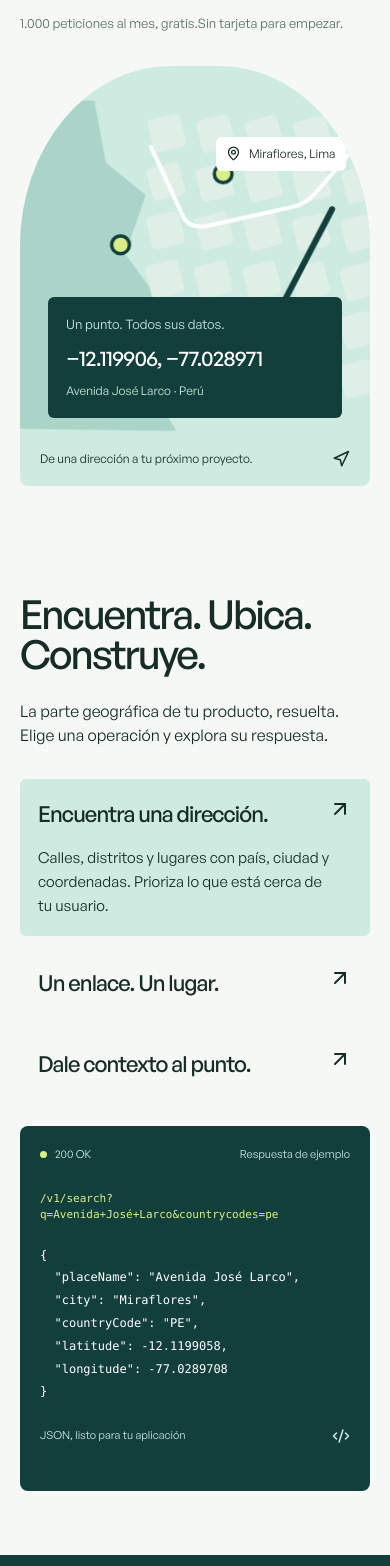
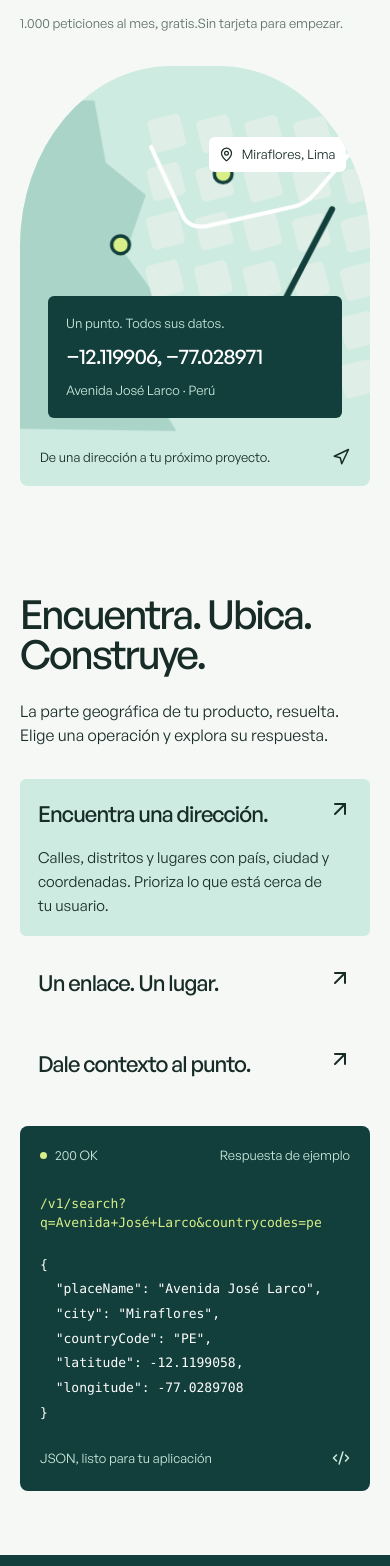
Before and after one commit to lucast1574/mapora, a React (Vite) app in the folder web/: page / in a window 390 px wide. Shown: the part 402-1968 px from the top of the page. Built offline with nearby package versions, Linux system fonts and the light colour scheme; no server answers.

Commit message:
Polish mobile typography and unlimited usage labels

```diff
--- a/web/src/Landing.jsx
+++ b/web/src/Landing.jsx
@@ -249,7 +249,7 @@ export default function Landing() {
               <span>
                 1.000 peticiones al mes, gratis.
                 <br />
-                Sin tarjeta para empezar.
+                 Sin tarjeta para empezar.
               </span>
             </div>
           </div>
--- a/web/src/landing.css
+++ b/web/src/landing.css
@@ -469,7 +469,7 @@
   letter-spacing: 0;
   font-weight: 400;
   margin-top: 13px;
-  color: var(--muted);
+  color: #4e625b;
 }
 .price-allowance {
   font-size: 20px;
--- a/web/src/pages/Usage.jsx
+++ b/web/src/pages/Usage.jsx
@@ -72,7 +72,7 @@ function Metrics({ data }) {
         </strong>
         <small>
           {data.unlimited
-            ? "Scale sin cuota mensual"
+            ? "Sin cuota mensual"
             : `De ${number(data.plan.monthlyLimit)} incluidas`}
         </small>
       </div>
--- a/web/src/responsive.css
+++ b/web/src/responsive.css
@@ -53,7 +53,7 @@
   .mini-key,
   .mini-usage {
     padding: 16px;
-    font-size: 12px;
+    font-size: 13px;
   }
   .mini-account .avatar {
     display: none;
@@ -228,7 +228,7 @@
   .integration-code pre {
     grid-column: 1;
     grid-row: auto;
-    font-size: 12px;
+    font-size: 13px;
   }
   .integration-code > a {
     margin-top: 6px;
@@ -470,7 +470,7 @@
   }
   .endpoint-row > span:last-child {
     grid-column: 2;
-    font-size: 12px;
+    font-size: 13px;
   }
   .chart-heading {
     flex-wrap: wrap;
@@ -521,7 +521,7 @@
   .map-label-top {
     right: 7%;
     top: 17%;
-    font-size: 12px;
+    font-size: 13px;
     padding: 8px 10px;
   }
   .coordinate-card {
@@ -534,11 +534,11 @@
     font-size: 21px;
   }
   .coordinate-card small {
-    font-size: 12px;
+    font-size: 13px;
   }
   .map-caption {
     padding: 18px 20px;
-    font-size: 12px;
+    font-size: 13px;
     gap: 12px;
   }
   .map-caption > span {
@@ -573,17 +573,17 @@
     min-height: 365px;
   }
   .specimen-top {
-    font-size: 11px;
+    font-size: 13px;
     gap: 10px;
   }
   .response-specimen pre {
-    font-size: 12px;
+    font-size: 13px;
   }
   .request-path {
-    font-size: 11px;
+    font-size: 13px;
   }
   .specimen-bottom {
-    font-size: 11px;
+    font-size: 13px;
   }
   .journey {
     padding: 64px 20px;
@@ -618,7 +618,7 @@
     font-size: 23px;
   }
   .integration-code pre {
-    font-size: 11px;
+    font-size: 13px;
   }
   .price-column {
     padding: 28px 24px;
@@ -667,10 +667,10 @@
   }
   .footer-links > a:last-child {
     flex-basis: 100%;
-    font-size: 12px;
+    font-size: 13px;
   }
   .footer-bottom {
-    font-size: 11px;
+    font-size: 13px;
     gap: 20px;
   }
   .app-sheet {
@@ -681,7 +681,7 @@
     padding: 24px 18px;
   }
   .app-topbar {
-    font-size: 12px;
+    font-size: 13px;
   }
   .page-title h1 {
     font-size: 25px;
@@ -715,10 +715,10 @@
     font-size: 34px;
   }
   .metrics-strip small {
-    font-size: 11px;
+    font-size: 13px;
   }
   .metrics-strip > div > span {
-    font-size: 12px;
+    font-size: 13px;
   }
   .overview-grid {
     gap: 20px;
@@ -752,7 +752,7 @@
     margin-top: 24px;
   }
   .period-note p {
-    font-size: 12px;
+    font-size: 13px;
     margin-bottom: 0;
   }
   .section-heading {
@@ -763,7 +763,7 @@
     font-size: 18px;
   }
   .section-heading > span {
-    font-size: 11px;
+    font-size: 13px;
   }
   .key-summary {
     padding: 16px;
@@ -806,14 +806,14 @@
   }
   .docs-intro pre {
     padding: 18px;
-    font-size: 11px;
+    font-size: 13px;
   }
   .code-guide pre {
-    font-size: 11px;
+    font-size: 13px;
     padding: 18px;
   }
   .playground-response pre {
-    font-size: 11px;
+    font-size: 13px;
   }
   .admin-metrics {
     gap: 24px 16px;
@@ -822,20 +822,20 @@
     font-size: 30px;
   }
   .admin-metrics span {
-    font-size: 12px;
+    font-size: 13px;
   }
   .admin-plan-row {
     gap: 12px;
     padding: 20px 0;
   }
   .admin-plan-row > span {
-    font-size: 12px;
+    font-size: 13px;
   }
   .auth-brand {
     padding: 24px 20px;
   }
   .auth-brand > a:last-child {
-    font-size: 12px;
+    font-size: 13px;
   }
   .auth-brand .brand {
     font-size: 26px;
```
